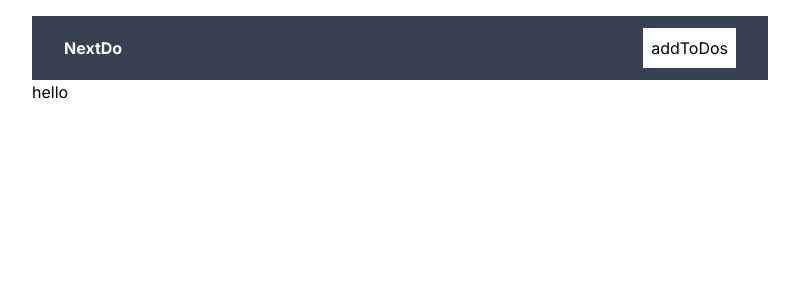
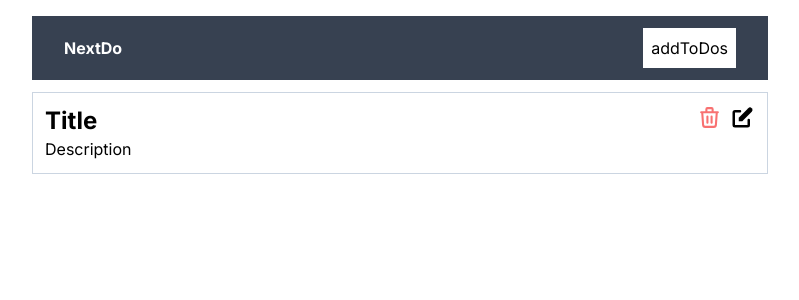
Before and after one commit to hrithikhadka/NextDo, a Next.js app: page / in a window 1280 px wide. Shown: the top 300 px of the page, without its empty margins (240-1039 px from the left). Built offline with nearby package versions, Linux system fonts and the light colour scheme.

Commit message:
added ToDo skeleton initial styling

```diff
--- a/app/page.jsx
+++ b/app/page.jsx
@@ -1,5 +1,6 @@
 import Image from "next/image";
+import ToDos from "@/components/ToDos";
 
 export default function Home() {
-  return <h1>hello</h1>;
+  return <ToDos />;
 }
--- /dev/null
+++ b/components/RemoveTodo.jsx
@@ -0,0 +1,8 @@
+import { HiOutlineTrash } from "react-icons/hi";
+export default function RemoveTodo() {
+  return (
+    <button className="text-red-400">
+      <HiOutlineTrash size={25} />
+    </button>
+  );
+}
--- /dev/null
+++ b/components/ToDos.jsx
@@ -0,0 +1,22 @@
+import Link from "next/link";
+import RemoveTodo from "./RemoveTodo";
+import { HiPencilAlt } from "react-icons/hi";
+export default function ToDos() {
+  return (
+    <>
+      <div className="flex justify-between border border-slate-300 my-3 p-3 gap-5 items-start">
+        <div>
+          <h2 className="text-2xl font-bold">Title</h2>
+          <div>Description</div>
+        </div>
+
+        <div className="flex gap-2">
+          <RemoveTodo />
+          <Link href={"/editTodo/123"}>
+            <HiPencilAlt size={25} />
+          </Link>
+        </div>
+      </div>
+    </>
+  );
+}
```
